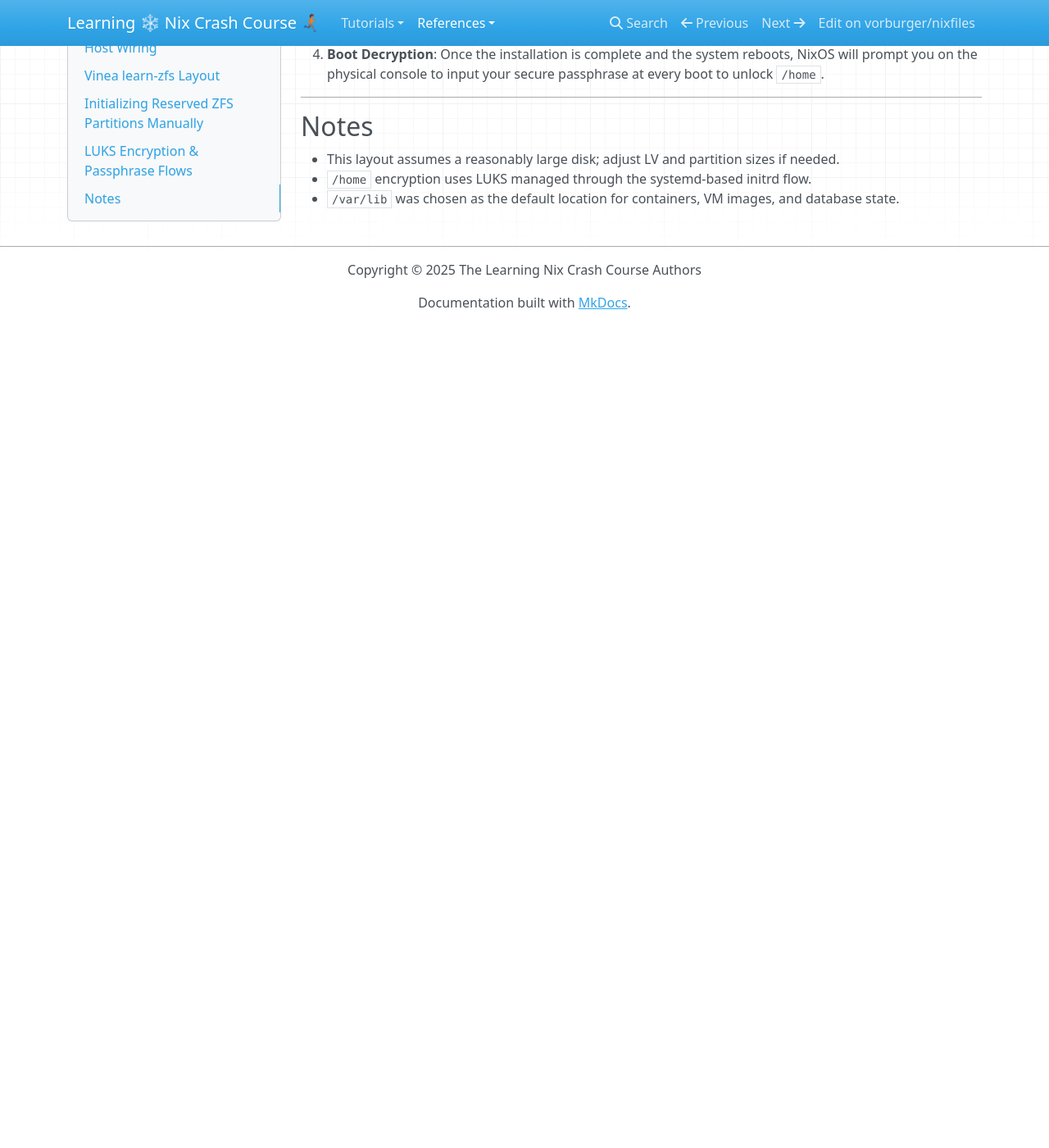
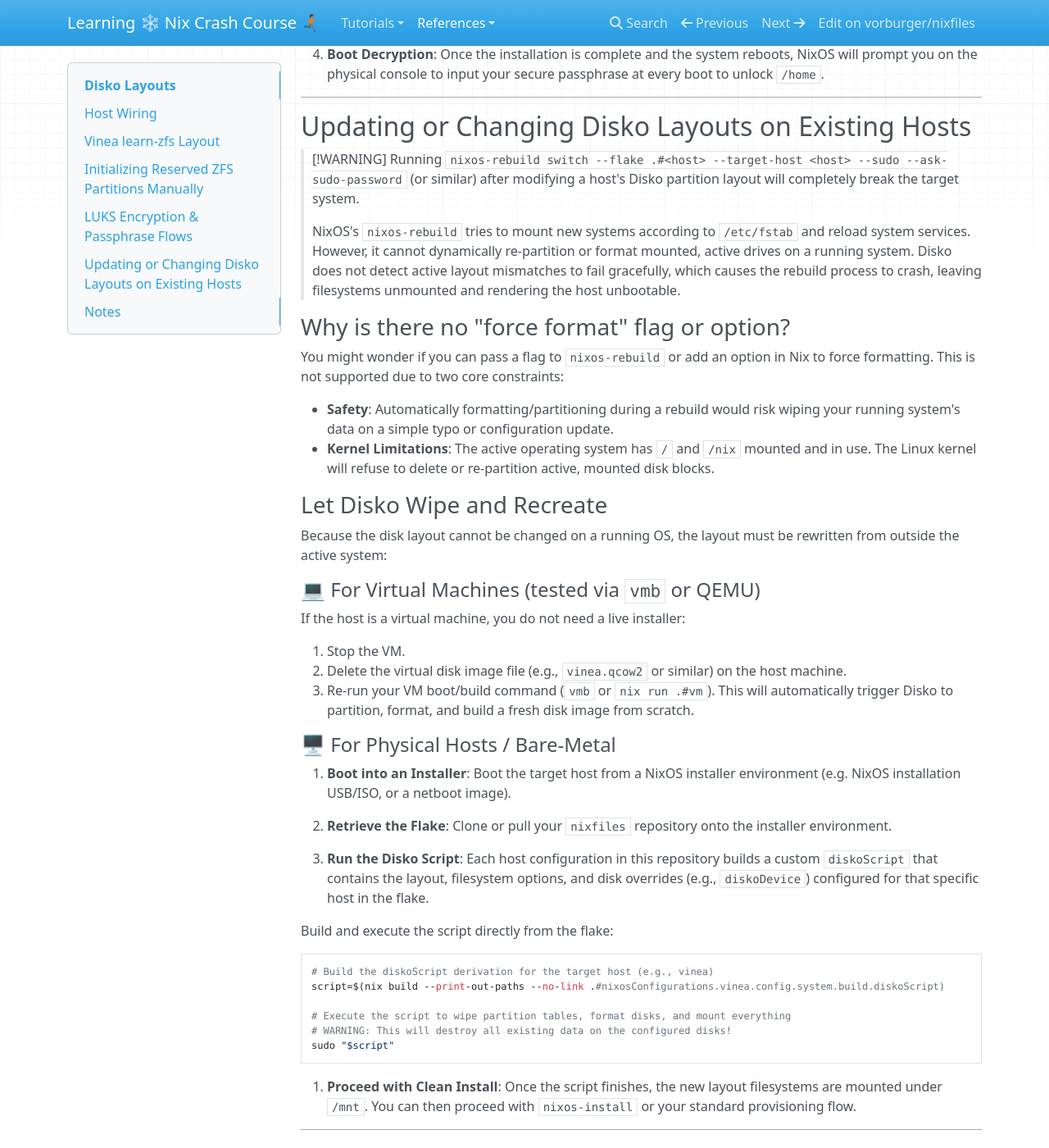
Before and after one commit to vorburger/nixfiles, an MkDocs documentation site: the page built from docs/docs/reference/disko-layouts.md, in a window 1280 px wide and 1400 px high, scrolled down 2409 px. Shown: the whole window at 82% size. Built offline with MkDocs 1.6.1, drawn with Linux system fonts in a browser that asks for light colours; nearby versions of some CDN libraries; before the commit the page ends 2806 px from its top, so only the background shows below that.

Commit message:
fix: Revert vinea diskoModule, and document learnings

````diff
--- a/docs/docs/reference/disko-layouts.md
+++ b/docs/docs/reference/disko-layouts.md
@@ -107,6 +107,59 @@ When installing on physical hardware (e.g., using `nixos-anywhere` or the manual
 
 ---
 
+## Updating or Changing Disko Layouts on Existing Hosts
+
+> [!WARNING]
+> Running `nixos-rebuild switch --flake .#<host> --target-host <host> --sudo --ask-sudo-password` (or similar) after modifying a host's Disko partition layout will completely break the target system.
+>
+> NixOS's `nixos-rebuild` tries to mount new systems according to `/etc/fstab` and reload system services. However, it cannot dynamically re-partition or format mounted, active drives on a running system. Disko does not detect active layout mismatches to fail gracefully, which causes the rebuild process to crash, leaving filesystems unmounted and rendering the host unbootable.
+
+### Why is there no "force format" flag or option?
+
+You might wonder if you can pass a flag to `nixos-rebuild` or add an option in Nix to force formatting. This is not supported due to two core constraints:
+
+- **Safety**: Automatically formatting/partitioning during a rebuild would risk wiping your running system's data on a simple typo or configuration update.
+- **Kernel Limitations**: The active operating system has `/` and `/nix` mounted and in use. The Linux kernel will refuse to delete or re-partition active, mounted disk blocks.
+
+### Let Disko Wipe and Recreate
+
+Because the disk layout cannot be changed on a running OS, the layout must be rewritten from outside the active system:
+
+#### 💻 For Virtual Machines (tested via `vmb` or QEMU)
+
+If the host is a virtual machine, you do not need a live installer:
+
+1. Stop the VM.
+2. Delete the virtual disk image file (e.g., `vinea.qcow2` or similar) on the host machine.
+3. Re-run your VM boot/build command (`vmb` or `nix run .#vm`). This will automatically trigger Disko to partition, format, and build a fresh disk image from scratch.
+
+#### 🖥️ For Physical Hosts / Bare-Metal
+
+1. **Boot into an Installer**:
+   Boot the target host from a NixOS installer environment (e.g. NixOS installation USB/ISO, or a netboot image).
+
+2. **Retrieve the Flake**:
+   Clone or pull your `nixfiles` repository onto the installer environment.
+
+3. **Run the Disko Script**:
+   Each host configuration in this repository builds a custom `diskoScript` that contains the layout, filesystem options, and disk overrides (e.g., `diskoDevice`) configured for that specific host in the flake.
+
+   Build and execute the script directly from the flake:
+
+   ```bash
+   # Build the diskoScript derivation for the target host (e.g., vinea)
+   script=$(nix build --print-out-paths --no-link .#nixosConfigurations.vinea.config.system.build.diskoScript)
+
+   # Execute the script to wipe partition tables, format disks, and mount everything
+   # WARNING: This will destroy all existing data on the configured disks!
+   sudo "$script"
+   ```
+
+4. **Proceed with Clean Install**:
+   Once the script finishes, the new layout filesystems are mounted under `/mnt`. You can then proceed with `nixos-install` or your standard provisioning flow.
+
+---
+
 ## Notes
 
 - This layout assumes a reasonably large disk; adjust LV and partition sizes if needed.
````
Also changed, not shown: ToDo.md (+0 -2 lines), 1 other file.
